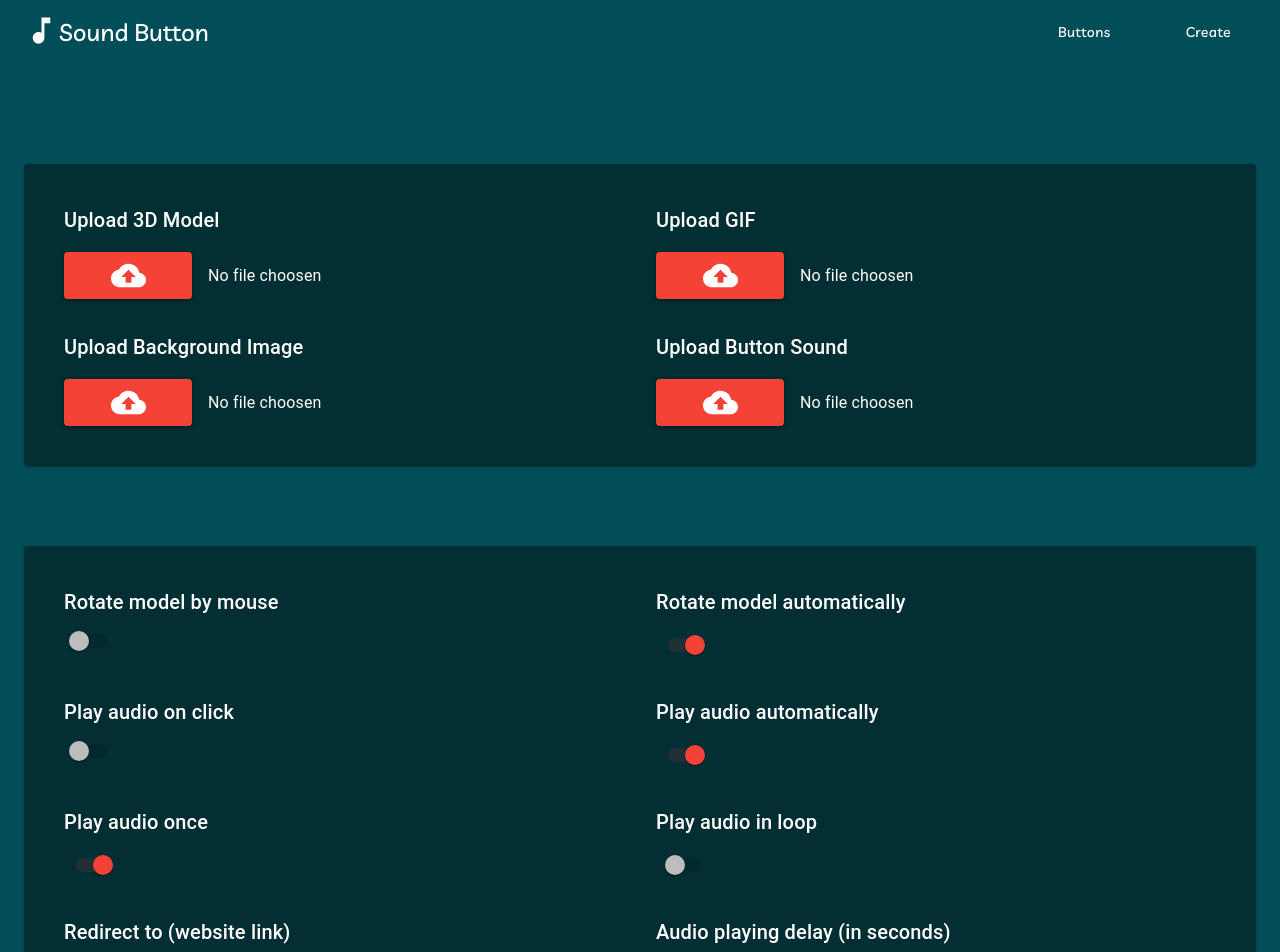
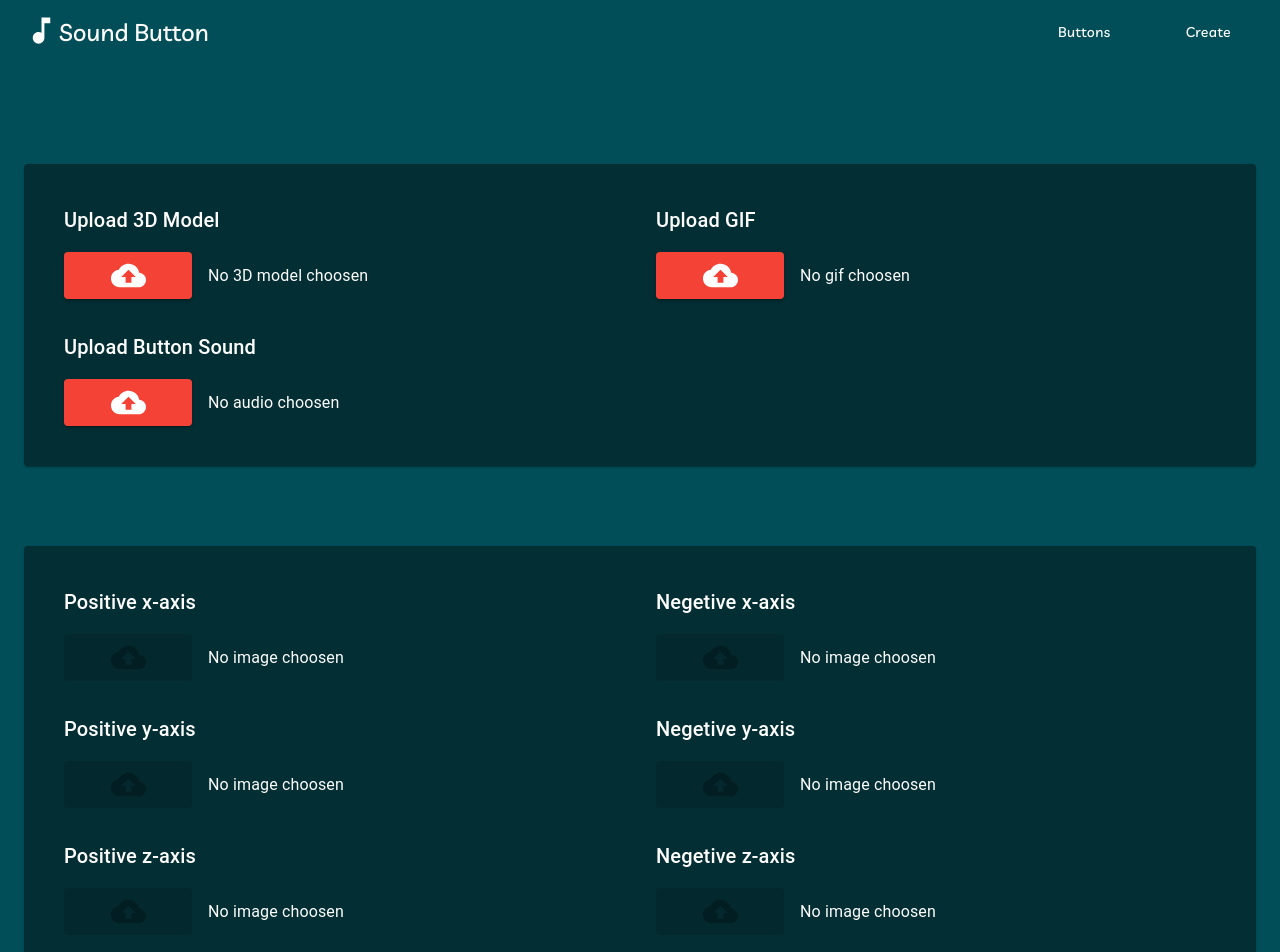
Before and after one commit to AbulKalamAZ/sound-button, a React (Create React App) app: page /create-button in a window 1280 px wide. Shown: the top 952 px of the page. Built offline with nearby package versions, Linux system fonts and the light colour scheme.

Commit message:
background changing module added

```diff
--- a/src/pages/createButton/components/FormContainer.js
+++ b/src/pages/createButton/components/FormContainer.js
@@ -12,6 +12,7 @@ import DoneIcon from '@material-ui/icons/Done';
 
 import InputFormOne from './InputFormOne';
 import InputFormTwo from './InputFormTwo';
+import InputFormFour from './InputFormFour';
 // import InputFormThree from './InputFormThree';
 
 const useStyle = makeStyles((theme) => ({
@@ -34,7 +35,18 @@ const useStyle = makeStyles((theme) => ({
 
 function FormContainer(props) {
     const { uploadFile, control } = props;
-    const { models, gifs, audios, images } = props.file;
+    const {
+        models,
+        gifs,
+        audios,
+        images,
+        posX,
+        negX,
+        posY,
+        negY,
+        posZ,
+        negZ,
+    } = props.file;
     const { isFileUploadStarted, isFileUploaded } = props.control;
     const classes = useStyle();
 
@@ -47,7 +59,13 @@ function FormContainer(props) {
                 model: models.fileValue,
                 gif: gifs.fileValue,
                 audio: audios.fileValue,
-                image: images.fileValue
+                image: images.fileValue,
+                posX: posX.fileValue,
+                negX: negX.fileValue,
+                posY: posY.fileValue,
+                negY: negY.fileValue,
+                posZ: posZ.fileValue,
+                negZ: negZ.fileValue,
             });
         }
     };
@@ -58,6 +76,9 @@ function FormContainer(props) {
                 <Grid container spacing={10}>
                     <Grid item xs={12}>
                         <InputFormOne />
+                    </Grid>
+                    <Grid item xs={12}>
+                        <InputFormFour />
                     </Grid>
                     <Grid item xs={12}>
                         <InputFormTwo />
--- /dev/null
+++ b/src/pages/createButton/components/InputFormFour.js
@@ -0,0 +1,110 @@
+import React from 'react';
+import { connect } from 'react-redux';
+
+import FileUploader from '../../../components/fileUploader/FileUploader';
+
+import { makeStyles } from '@material-ui/core/styles';
+import Grid from '@material-ui/core/Grid';
+import Paper from '@material-ui/core/Paper';
+
+const useStyle = makeStyles((theme) => ({
+    root: {
+        flexGrow: 1,
+    },
+    paper: {
+        background: '#032E34',
+        color: '#FEFEFC',
+        padding: theme.spacing(5),
+    },
+    button: {
+        color: '#ffffff',
+        background: '#f44336',
+        '&:hover': {
+            background: '#d32f2f',
+        },
+    },
+    input: {
+        display: 'none',
+    },
+}));
+
+function InputFormFour(props) {
+    const { models, gifs, audios, images } = props.file;
+    const classes = useStyle();
+    return (
+        <div className={classes.root}>
+            <Grid container>
+                <Grid item xs={12}>
+                    <Paper className={classes.paper}>
+                        <Grid container spacing={4}>
+                            {/* First input */}
+                            <Grid item xs={12} sm={6}>
+                                <FileUploader
+                                    componentLabel="Positive x-axis"
+                                    name="posX"
+                                    fileType="image/*"
+                                    isDisabled={models.fileValue}
+                                />
+                            </Grid>
+                            {/* Second input */}
+                            <Grid item xs={12} sm={6}>
+                                <FileUploader
+                                    componentLabel="Negetive x-axis"
+                                    name="negX"
+                                    fileType="image/*"
+                                    isDisabled={models.fileValue}
+                                />
+                            </Grid>
+                            {/* Third input */}
+                            <Grid item xs={12} sm={6}>
+                                <FileUploader
+                                    componentLabel="Positive y-axis"
+                                    name="posY"
+                                    fileType="image/*"
+                                    isDisabled={models.fileValue}
+                                />
+                            </Grid>
+                            {/* Fourth input */}
+                            <Grid item xs={12} sm={6}>
+                                <FileUploader
+                                    componentLabel="Negetive y-axis"
+                                    name="negY"
+                                    fileType="image/*"
+                                    isDisabled={models.fileValue}
+                                />
+                            </Grid>
+                            {/* Sixth input */}
+                            <Grid item xs={12} sm={6}>
+                                <FileUploader
+                                    componentLabel="Positive z-axis"
+                                    name="posZ"
+                                    fileType="image/*"
+                                    isDisabled={models.fileValue}
+                                />
+                            </Grid>
+                            {/* Sixth input */}
+                            <Grid item xs={12} sm={6}>
+                                <FileUploader
+                                    componentLabel="Negetive z-axis"
+                                    name="negZ"
+                                    fileType="image/*"
+                                    isDisabled={models.fileValue}
+                                />
+                            </Grid>
+                        </Grid>
+                    </Paper>
+                </Grid>
+            </Grid>
+        </div>
+    );
+}
+
+// mapping state to props
+
+const mapStateToProps = (state) => {
+    return {
+        file: state.file,
+    };
+};
+
+export default connect(mapStateToProps, null)(InputFormFour);
--- a/src/pages/createButton/components/InputFormOne.js
+++ b/src/pages/createButton/components/InputFormOne.js
@@ -56,14 +56,14 @@ function InputFormOne(props) {
                                 />
                             </Grid>
                             {/* Third input */}
-                            <Grid item xs={12} sm={6}>
+                            {/* <Grid item xs={12} sm={6}>
                                 <FileUploader
                                     componentLabel="Upload Background Image"
                                     name="images"
                                     fileType="image/*"
                                     isDisabled={images.fileValue}
                                 />
-                            </Grid>
+                            </Grid> */}
                             {/* Fourt input */}
                             <Grid item xs={12} sm={6}>
                                 <FileUploader
--- a/src/pages/soundButton/components/OBJRenderer.js
+++ b/src/pages/soundButton/components/OBJRenderer.js
@@ -6,12 +6,12 @@ import CircularProgress from '@material-ui/core/CircularProgress';
 
 import * as controlActionCreator from '../../../store/actions/control_actions';
 
-import posX from '../../../assets/posx.jpg';
-import negX from '../../../assets/negx.jpg';
-import posY from '../../../assets/posy.jpg';
-import negY from '../../../assets/negy.jpg';
-import posZ from '../../../assets/posz.jpg';
-import negZ from '../../../assets/negz.jpg';
+import imgPosX from '../../../assets/posx.jpg';
+import imgNegX from '../../../assets/negx.jpg';
+import imgPosY from '../../../assets/posy.jpg';
+import imgNegY from '../../../assets/negy.jpg';
+import imgPosZ from '../../../assets/posz.jpg';
+import imgNegZ from '../../../assets/negz.jpg';
 
 import * as THREE from 'three';
 import { OrbitControls } from 'three/examples/jsm/controls/OrbitControls.js';
@@ -28,7 +28,16 @@ class OBJRenderer extends Component {
 
     componentDidMount() {
         // Destructuring values from props
-        const { models, rotateModelByMouse } = this.props.buttonInfo;
+        const {
+            models,
+            rotateModelByMouse,
+            posX,
+            posY,
+            posZ,
+            negX,
+            negY,
+            negZ,
+        } = this.props.buttonInfo;
 
         // on progress methods
         const onProgress = (xhr) => {
@@ -149,7 +158,27 @@ class OBJRenderer extends Component {
 
         // Background loader
         backgroundLoader = new THREE.CubeTextureLoader();
-        texture = backgroundLoader.load([posX, negX, posY, negY, posZ, negZ]);
+
+        // Checking whether user sent background image or not
+        if (posX && posY && posZ && negX && negY && negZ) {
+            texture = backgroundLoader.load([
+                posX,
+                negX,
+                posY,
+                negY,
+                posZ,
+                negZ,
+            ]);
+        } else {
+            texture = backgroundLoader.load([
+                imgPosX,
+                imgNegX,
+                imgPosY,
+                imgNegY,
+                imgPosZ,
+                imgNegZ,
+            ]);
+        }
 
         scene.background = texture;
 
--- a/src/store/reducers/buttonReducer.js
+++ b/src/store/reducers/buttonReducer.js
@@ -18,6 +18,12 @@ const initState = {
         framePositionFromLeft: 0,
         framePositionFromTop: 0,
         audioPlayingDelay: null,
+        posX: null,
+        posY: null,
+        posZ: null,
+        negX: null,
+        negY: null,
+        negZ: null,
     },
 };
 
--- a/src/store/reducers/fileReducer.js
+++ b/src/store/reducers/fileReducer.js
@@ -1,21 +1,45 @@
 // Initial state of this reducer
 const initState = {
     models: {
-        defaultFileName: 'No file choosen',
+        defaultFileName: 'No 3D model choosen',
         fileValue: null,
     },
     gifs: {
-        defaultFileName: 'No file choosen',
+        defaultFileName: 'No gif choosen',
         fileValue: null,
     },
     audios: {
-        defaultFileName: 'No file choosen',
+        defaultFileName: 'No audio choosen',
         fileValue: {},
     },
     images: {
-        defaultFileName: 'No file choosen',
+        defaultFileName: 'No image choosen',
         fileValue: {},
-    }
+    },
+    posX: {
+        defaultFileName: 'No image choosen',
+        fileValue: {},
+    },
+    negX: {
+        defaultFileName: 'No image choosen',
+        fileValue: {},
+    },
+    posY: {
+        defaultFileName: 'No image choosen',
+        fileValue: {},
+    },
+    negY: {
+        defaultFileName: 'No image choosen',
+        fileValue: {},
+    },
+    posZ: {
+        defaultFileName: 'No image choosen',
+        fileValue: {},
+    },
+    negZ: {
+        defaultFileName: 'No image choosen',
+        fileValue: {},
+    },
 };
 
 const fileReducer = (state = initState, action) => {
@@ -45,35 +69,32 @@ const fileReducer = (state = initState, action) => {
                 models: {
                     ...state.models,
                     defaultFileName: 'No File Choosen',
-                    fileValue: null
+                    fileValue: null,
                 },
                 gifs: {
                     ...state.gifs,
                     defaultFileName: 'No File Choosen',
-                    fileValue: null
+                    fileValue: null,
                 },
                 audios: {
                     ...state.audios,
                     defaultFileName: 'No File Choosen',
-                    fileValue: {}
+                    fileValue: {},
                 },
                 images: {
                     ...state.images,
                     defaultFileName: 'No File Choosen',
-                    fileValue: {}
-                }
-            }
+                    fileValue: {},
+                },
+            };
 
         case 'FILE_UPLOAD_START':
-
             return { ...state };
 
         case 'FILE_UPLOAD_SUCCESS':
-
             return { ...state };
 
         case 'FILE_UPLOAD_ERROR':
-
             return { ...state };
 
         default:
```
Also changed, not shown: src/pages/soundButton/components/GLBRenderer.js (+36 -9 lines), src/store/actions/file_actions.js (+3 -9 lines).
